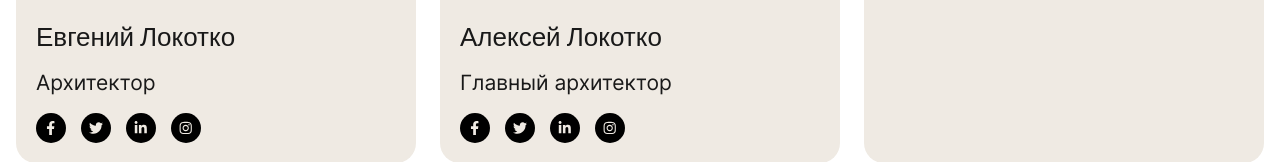
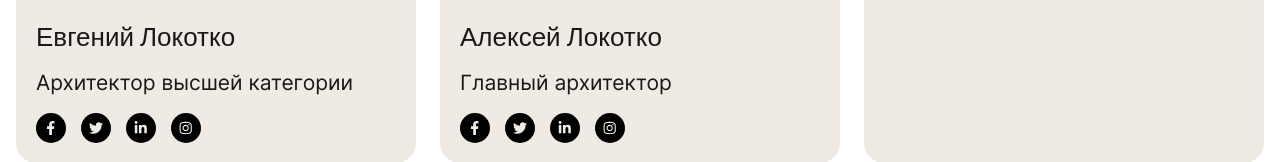
Before and after one commit to volk1210/kursovay, a website: page about.html in a window 1280 px wide. Shown: the part 4725-4887 px from the top of the page. Drawn offline with Linux system fonts and the light colour scheme.

Commit message:
Add files via upload

```diff
--- a/about.html
+++ b/about.html
@@ -349,7 +349,7 @@
                                     </a>
                                     <div
                                         class="mt-3 flex flex-col justify-between gap-3 xxl:flex-row xxl:flex-wrap xxl:items-center">
-                                        <span class="text-[21px]">Архитектор</span>
+                                        <span class="text-[21px]">Архитектор высшей категории</span>
                                         <ul class="mt-auto flex gap-x-[15px]">
                                             <li>
                                                 <a href="http://www.facebook.com" target="_blank"
```
